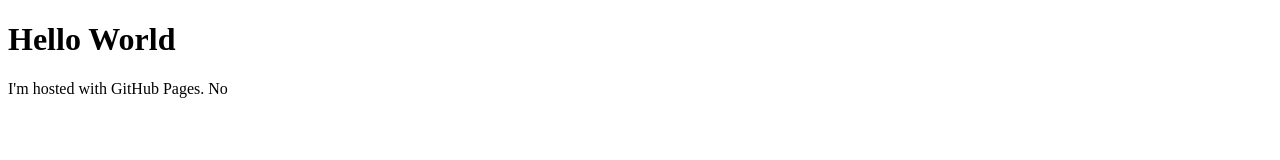
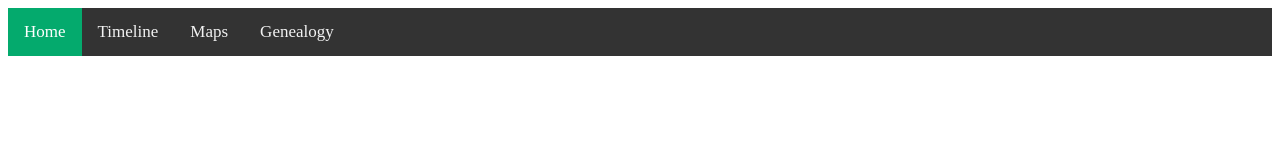
Before and after one commit to Daudlegur/arda-guide, a plain HTML site: page index.html in a window 1280 px wide. Drawn offline with Linux system fonts and the light colour scheme.

Commit message:
Update index.html

```diff
--- a/index.html
+++ b/index.html
@@ -1,7 +1,35 @@
 <!DOCTYPE html>
 <html>
+<head>
+  <style>
+    .topnav {
+      background-color: #333;
+      overflow: hidden;
+    }
+    .topnav a {
+      float: left;
+      color: #f2f2f2;
+      text-align: center;
+      padding: 14px 16px;
+      text-decoration: none;
+      font-size: 17px;
+    }
+    .topnav a:hover {
+      background-color: #ddd;
+      color: black;
+    }
+    .topnav a.active {
+      background-color: #04AA6D;
+      color: white;
+    }
+  </style>
+</head>
 <body>
-<h1>Hello World</h1>
-<p>I'm hosted with GitHub Pages. No</p>
+  <div class="topnav">
+    <a class="active" href="#home">Home</a>
+    <a href="#news">Timeline</a>
+    <a href="#contact">Maps</a>
+    <a href="#about">Genealogy</a>
+  </div>
 </body>
 </html>
```
